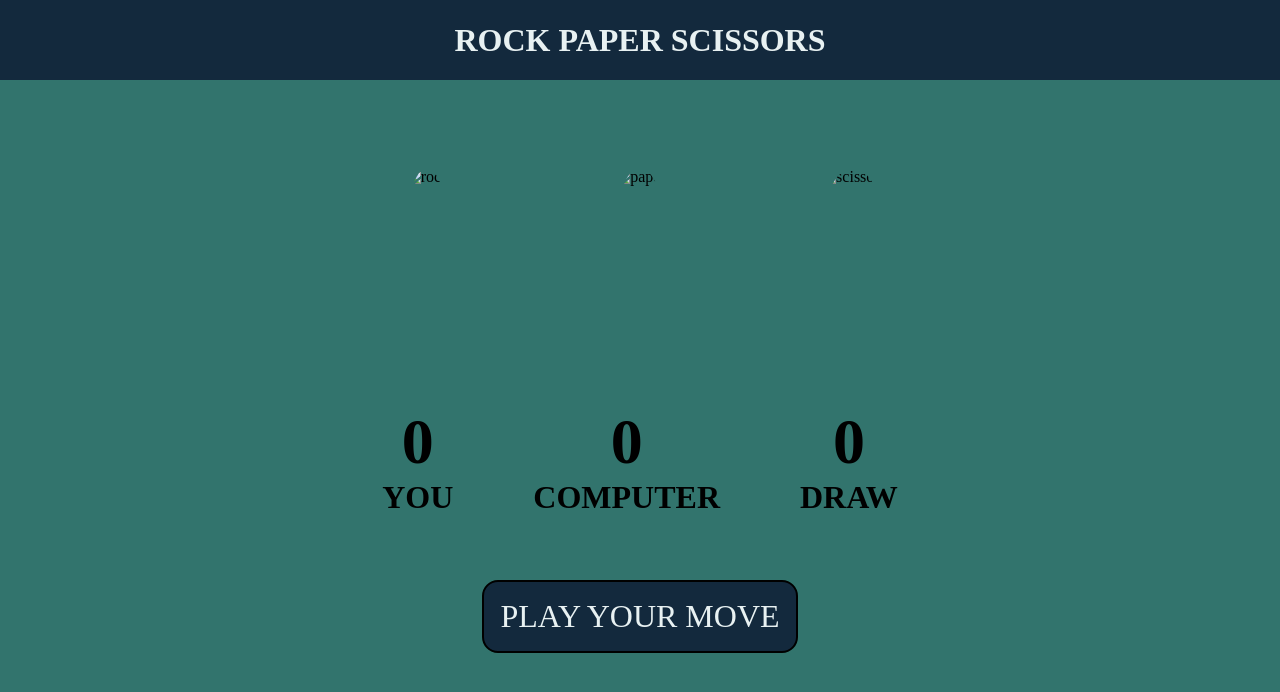
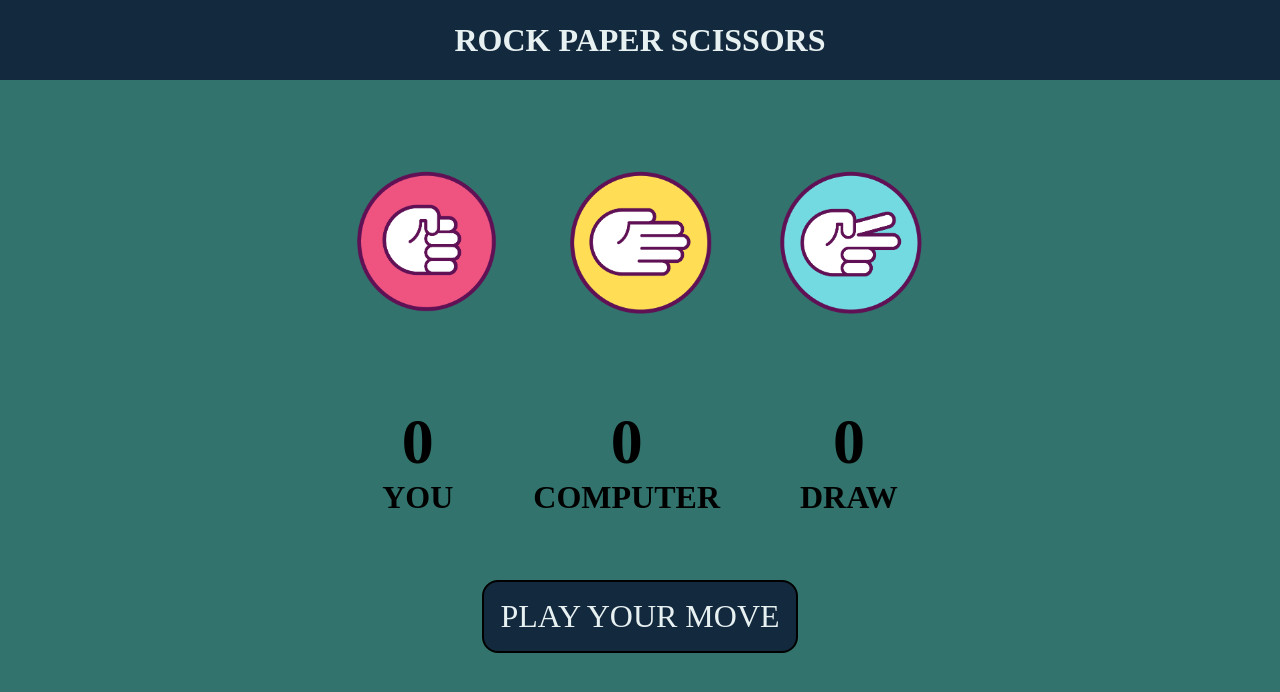
Before and after one commit to shashank1220/ROCK-PAPER-SCISSOR, a plain HTML site: page index.html in a window 1280 px wide. Drawn offline with Linux system fonts and the light colour scheme.

Commit message:
Update index.html

```diff
--- a/index.html
+++ b/index.html
@@ -13,13 +13,13 @@
     <main>
         <div class="choices">
             <div class="choice" id="rock">
-                <img src="/PROJECTS/ROCK-PAPER-SCISSORS/IMAGES/rock.png" alt="rock"  />
+                <img src="/IMAGES/rock.png" alt="rock"  />
             </div>
             <div class="choice" id="paper">
-                <img src="/PROJECTS/ROCK-PAPER-SCISSORS/IMAGES/paper.png"alt="paper">
+                <img src="/IMAGES/paper.png"alt="paper">
             </div>
             <div class="choice" id="scissors">
-                <img src="/PROJECTS/ROCK-PAPER-SCISSORS/IMAGES/scissors.png"alt="scissors">
+                <img src="/IMAGES/scissors.png"alt="scissors">
             </div>
         </div>
         <div class="score-board">
```
